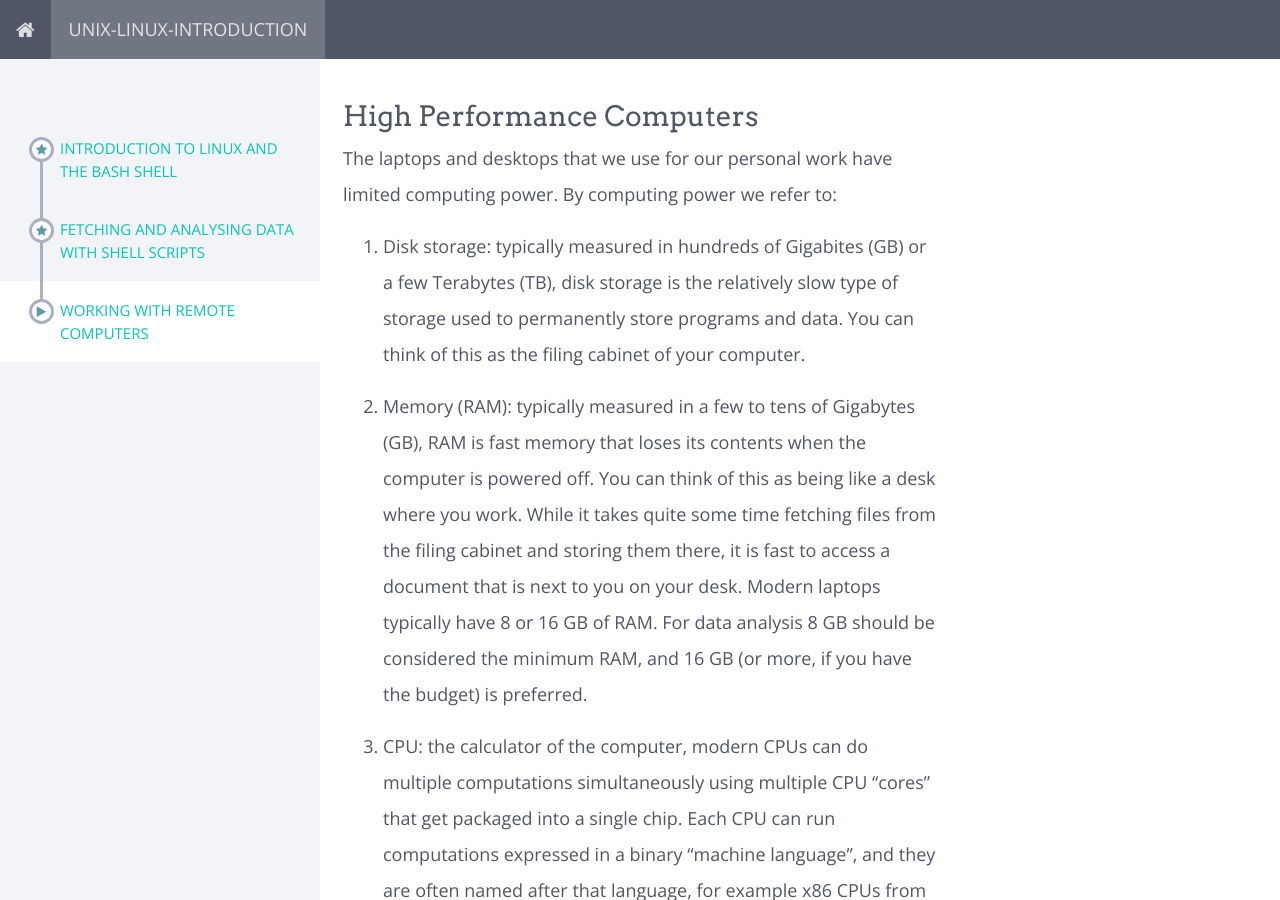
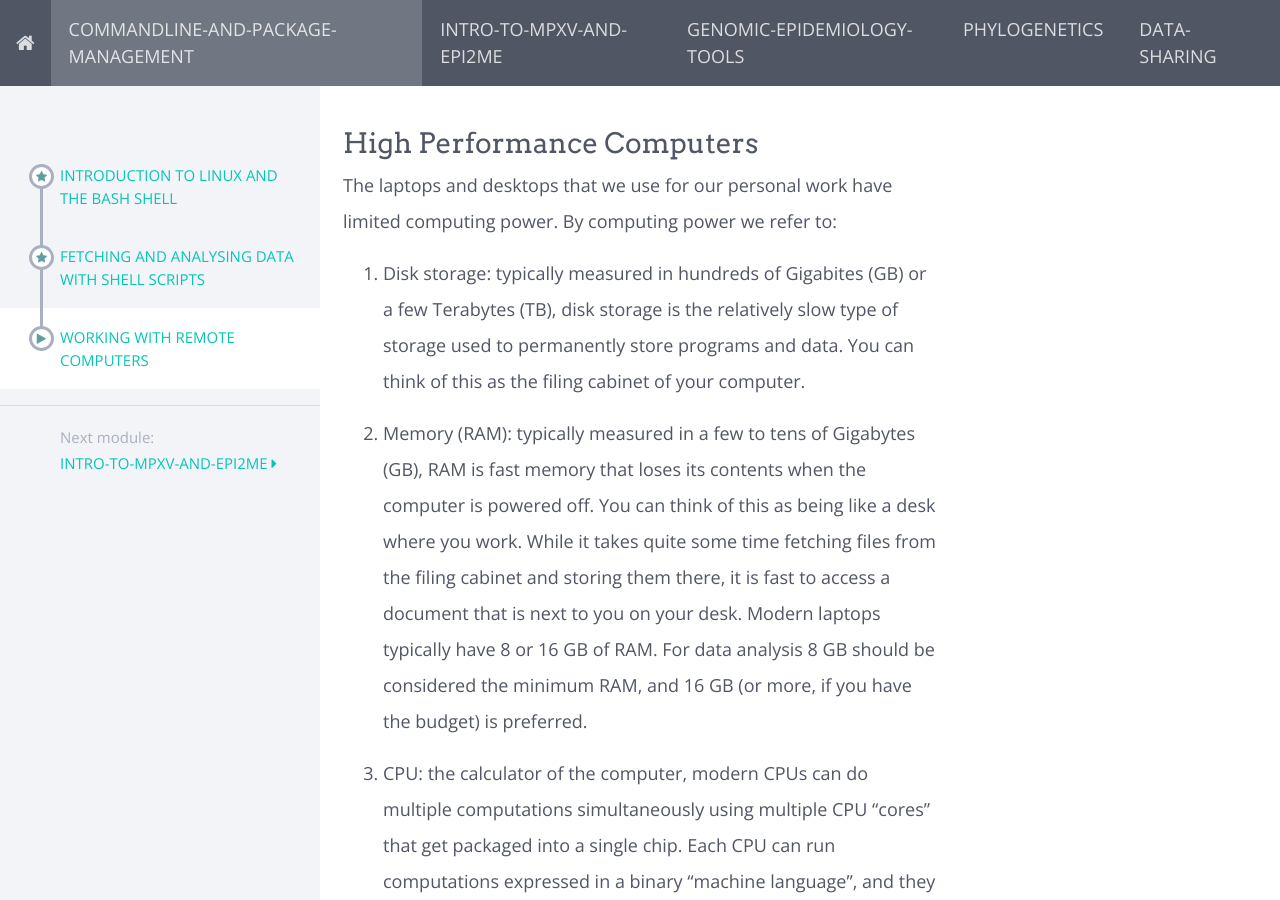
Before and after one commit to SANBI-SA/mpxv-genomics-october2024, a Jekyll site: the page built from modules/commandline-and-package-management/_posts/2024-02-04-working-with-remote-computers.md, in a window 1280 px wide and 900 px high. Built offline with Jekyll 4.4.1, drawn with Linux system fonts in a browser that asks for light colours; nearby versions of some CDN libraries; some of the changed lines change nothing that is shown.

Commit message:
added skeleton materials

````diff
--- a/_data/course.yml
+++ b/_data/course.yml
@@ -2,4 +2,8 @@
 title: Mpox Virus Sequence Analysis October 2024
 description: An introductory course on Mpox Virus Sequence Analysis for Genomic Epidemiology
 modules:
-  - "unix-linux-introduction"
+  - "commandline-and-package-management"
+  - "intro-to-mpxv-and-epi2me"
+  - "genomic-epidemiology-tools"
+  - "phylogenetics"
+  - "data-sharing"
--- /dev/null
+++ b/modules/intro-to-mpxv-and-epi2me/_posts/2024-02-02-intro-mpox-01.md
@@ -0,0 +1,333 @@
+---
+title: Fetching and analysing data with shell scripts
+---
+
+### Task 2: Fetch and analyse data
+
+In the `~/data` directory you will find two files: `file_list1.csv` and `file_list2.csv`. Here is a part of
+`file_list1.csv`:
+
+```
+SRR8364252,https://pathogen-genomics-march-2024.sanbi.ac.za/data/shell/reads/SRR8364252_1.fastq.gz
+SRR8364252,https://pathogen-genomics-march-2024.sanbi.ac.za/data/shell/reads/SRR8364252_2.fastq.gz
+SRR8364253,https://pathogen-genomics-march-2024.sanbi.ac.za/data/shell/reads/SRR8364253_1.fastq.gz
+SRR8364253,https://pathogen-genomics-march-2024.sanbi.ac.za/data/shell/reads/SRR8364253_2.fastq.gz
+```
+
+The structure of the file is a list of sample names and then URLs for some gzipped FASTQ files. We would like to
+fetch all the sequence files listed in `file_list1.txt`. Before that we need to focus on shell scripting.
+
+#### Shell variables
+
+Variables in the shell are either user variables or shell environment variables. Environment variables like
+`HOME` and `PATH` are set in the shell environment and can be used to find out more about the shell environment,
+for example where the user's home directory is or what locations the shell searches for programs to run.
+
+User variables are set by the user and either used in their current shell session or by programs that the
+user runs. Setting a variable looks like this:
+
+```
+MYVAR=value
+```
+
+Note that there is no space between the variable name and the value. The value set this way can be retrieved
+using `$`. For example `echo $MYVAR`. Shell variables can either be UPPERCASE or lowercase, but using UPPERCASE is the
+convention, so that these can be distinguished from e.g. the names of commands.
+
+Shell variables can be specified using braces e.g. `echo ${MYVAR}`. These braces clearly distinguish where the shell
+variable name starts and ends so that you can do things like `echo ${MYVAR}_word`. Without the braces `echo $MYVAR_word` would
+be interpreted as a reference to a variable called `MYVAR_word`.
+
+The variables that you set are only available in the shell session where you set them unless you use the `export` command. If
+you say `export MYVAR` then `MYVAR` is available to any commands that you run in your shell. For more on `export`,
+read [this guide](https://www.digitalocean.com/community/tutorials/export-command-linux) from DigitalOcean.
+
+##### Advanced shell variable expansion
+
+The [GNU Bash manual](https://www.gnu.org/software/bash/manual/html_node/Shell-Parameter-Expansion.html) has a section on shell
+variable expansion. Here are some advanced ways to use variables:
+
+```bash
+# print the value of MYVAR but if MYVAR is not defined, print Hello
+echo ${MYVAR:-Hello}
+
+MYVAR=/home/user/patrice
+# print the part of the variable's value that comes after the first pattern match:
+# this will print home/user/patrice
+echo ${MYVAR#*/}
+
+# print the part of the variable's value that comes after the last pattern match
+# this will print patrice
+echo ${MYVAR##*/}
+
+# NOTE: the pattern now changes from /* to */ for the next two examples
+
+# print the part of the variable's value that comes before the last pattern match
+# this will print /home/user
+echo ${MYVAR%/*}
+
+# print the part of the variable's value that comes before the first pattern match
+# this will print a blank line
+echo ${MYVAR%%/*}
+```
+
+#### Shell scripts
+
+A shell script is a collection of commands, typically stored in a file whose name ends in `.sh`. E.g. `fetch.sh`. A shell script
+should have
+
+`#!/bin/bash`
+
+as its first line. This line is not interpreted by Bash itself (it starts with `#`, the comment character), but it tells the Linux or Unix
+system what command to use to interpret the commands in the file.
+
+The are two ways to run a shell script. Either you can tell `bash` to run the script, e.g.:
+
+```bash
+bash fetch.sh
+```
+
+Or, if you make the shell script file executable with the `chmod a+x` command, you can run the script my referring to its name (including the
+full or relative path), e.g.
+
+```bash
+# only works after chmod a+x fetch.sh
+./fetch.sh
+```
+
+##### Shell parameter variables
+
+Any parameters that you pass on the command line are passed to the shell script as variables named `$1`, `$2`, etc based on the position of the parameter
+in the command line. The number of parameters used in the command line will be listed in the `$#` variable. E.g. in a script called `test1.sh` which
+contains:
+
+```bash
+#!/bin/bash
+
+echo "Number of parameters: $#"
+echo Param1: $1
+echo Param2: $2
+```
+
+If you run `./test1.sh one two three` you will see:
+
+```
+Number of parameters: 3
+Param1: one
+Param2: two
+```
+
+And if you run ./test1.sh one` you will see:
+
+```
+Number of parameters: 1
+Param1: one
+Param2:
+```
+
+Notice that in the first example the third parameter is ignored and in the second example the second parameter is blank.
+
+##### Shell flags
+
+You can set some special flags in a shell script. In `test.sh` with the contents:
+
+```bash
+#!/bin/bash
+
+# exit if any errors are encountered
+set -e
+
+# print the commands as they are executed (useful for debugging)
+set -x
+
+# make it an error to use an undefined variable
+set -u
+
+# if any part of a pipe files, make trigger an error
+
+set -o pipefile
+```
+
+The `set -e` option is especially recommended because it stops a shell script from continuing past the first error that it encounters.
+
+#### Shell loops
+
+The Bash shell supports several different types of loops. The basics of shell loops are explained in
+[this Software Carpentry lesson](https://swcarpentry.github.io/shell-novice/05-loop.html). In essence, the loop is
+a _foreach_ loop. For each element provided it will run once.
+
+```bash
+for LOOPVAR in one two three ; do
+    echo $LOOPVAR
+done
+```
+
+will print:
+
+```
+one
+two
+three
+```
+
+The Bash shell `$()` syntax provides an effective way to create lists to loop over. E.g. `$(cat myfile.txt)` creates a list of all the
+lines in the file and runs the loop once for each line (and for each word in a line if the lines have spaces in them). This is
+called _command substitution_ and what it does is to replace the `$()` with the output (`stdout`) of the command inside the brackets.
+
+For example, using an example from Task 1, `$(tail -n+2 cases.csv |cut -d, -f3)` would give a list of all the dates in the `cases.csv` file. When
+this is used with a `for` loop, all whitespace (spaces, tabs and newlines) acts to separate _items_ and then loop runs once for each item in the
+list. For a more formal description of what command substitution is doing, look in the [GNU Bash manual](https://www.gnu.org/software/bash/manual/html_node/Command-Substitution.html).
+
+
+#### Shell conditionals (If statements)
+
+One final component of Bash shell scripts is `if statements`. The basic structure of a conditional (i.e. `if statement`) is:
+
+```bash
+if SOMETEST
+then
+    # do something
+fi
+```
+
+For an introductory tutorial see [here](https://ryanstutorials.net/bash-scripting-tutorial/bash-if-statements.php) and for a more complete
+reference consult the [GNU Bash manual](https://www.gnu.org/software/bash/manual/html_node/Conditional-Constructs.html).
+
+An important point about the `SOMETEST` part listed above is that it is actually run as a command. Most commonly one uses the test command,
+which is expressed using square brackets (`[[ ]]`) but any command can be used. Any command that returns an exit status of 0 counts as True,
+and any other exit status counts as False.
+
+The square bracket tests (`[[ ]]`) allow [conditional expressions](https://www.gnu.org/software/bash/manual/html_node/Bash-Conditional-Expressions.html)
+and combinations of these conditional expressions. Some of the most common test are `-f` to test if a file exists and `-d` to test if a path is a
+directory, `=` to test if two strings are equal and `-eq` to test if two numbers are equal. There are many others, please refer to the linked tutorials.
+
+Expressions can be combined with logical operators: `&&` for AND, `||` for OR, `!` for NOT (changing True to False or False to True) and brackets `( )`
+for grouping.
+
+#### A practical shell script
+
+Here is an example shell script that fetches files using a file like the `file_list1.csv` mentioned previously:
+
+{% highlight bash linenos %}
+#!/bin/bash
+
+set -u
+set -e
+
+LISTFILE=$1
+
+if [[ ! -f $LISTFILE ]] ; then
+        echo "Incorrect filename, $LISTFILE not found" >&2
+        exit 1
+fi
+
+if [[ ! -d tracking ]] ; then
+        mkdir tracking
+fi
+
+for URL in $(cut -d, -f2 $LISTFILE); do
+        # links look like
+        # https://pathogen-genomics-march-2024.sanbi.ac.za/data/shell/reads/SRR8364252_1.fastq.gz
+        OUTPUT=${URL##*/}
+        if [[ ! -f tracking/$OUTPUT ]] ; then
+                wget -c -O $OUTPUT $URL
+                # curl -L -O $OUTPUT $URL
+                touch tracking/$OUTPUT
+        fi
+done
+{% endhighlight %}
+
+1. Line 1 has the `#!/bin/bash`, the so-called `shebang line`, that tells the system how to run this script
+
+2. Line 3 (`set -u`) tells the Bash shell that referring to uninitialised values should trigger an error. This will force the user to provide
+a command line parameter (i.e. the $1 variable)
+
+3. Line 4 (`set -e`) tells the Bash shell to exit if there is any error. This means that if e.g. a download fails and `wget` exits with an error,
+the script won't carry on running.
+
+4. Line 6 sets the `LISTFILE` variable to the value of `$1` and lines 8 through 11 check if the file exists. If the file does not exist
+(the `! -f` means "file does not exist") then a message is printed to `stderr` (that's what the `>&2` redirect does) and the program exits
+with an error (`exit 1`).
+
+5. Lines 13 through check for the existing of a directory (a subdirectory of the directory in which this script is run) called `tracking` and
+create it if it doesn't exist. This directory will be used to keep track fo which file has been downloaded.
+
+6. Line 17 sets up the loop. `cut -d, -f2` is used to extract the URL part from the LISTFILE and the list of URLs (links) is returned using a `$()`
+operator.
+
+7. Line 20 uses a pattern match to remove everything before the last match of the shell (i.e. glob) pattern `*/`. This leaves only the filename part of
+the URL. The OUTPUT variable is set to the destination filename.
+
+8. Line 21 tests to see if there is a file in the `tracking` directory with the `OUTPUT` filename. If no such file exists, the download will proceed
+
+9. Line 22 downloads the file, storing it in the `OUTPUT` filename. The `-c` flag of `wget` will continue a download if it finds a partially downloaded
+file.
+
+10. Line 23 is commented out but shows how to do a download using `curl`. The `-L` flag to `curl` ensures that if the server tells `curl` that the file has
+move, `curl` will download from the new link. Note that this `curl` command line will not resume partial downloads. The `-C -` option of `curl` does
+support resuming downloads but it has some technical differences from the way `wget` does resume of partial downloads that make it a bit trickier to use.
+
+11. Line 24 uses `touch` to make an empty file in the `tracking` directory with the same name as the `OUTPUT` filename.
+
+12. Lines 25 and 26 end the `if` statement and the `for` loop.
+
+In summary, this script downloads files as specified in `file_list1.csv` and uses a tracking system to ensure that already-downloaded files are not downloaded
+a second time. If it turns out to be necessary to re-download a file, the corresponding tracking file can be deleted from the `tracking` directory.
+
+
+#### Examining the downloaded files
+
+The files are gzip-compressed FASTQ data files from a DNA sequencer. The presumption is that each file is the output of a sequencing run. Let us examine
+the downloaded files. One simple test is to check the sizes of the files. Are there any files with unusual sizes?
+
+<details markdown="1">
+<summary>Show answer</summary>
+Sort the listing of file sizes with `ls -l *.fastq.gz |sort -k5nr`. The `-k5` specificies that `sort` must use the 5th column for sorting and the `n` specifies that
+this must be a numeric sort and finally the `r` specifies that the sort order must be reversed, with the results in descending, not ascending, order.
+
+Looking at the files sorted this way shows that `SRR8364257_1.fastq.gz` and `SRR8364257_2.fastq.gz` are dramatically smaller than the other files. This could be
+a signal that there is something wrong. Perhaps there were problems with the sequencing run or the sample being sequenced?
+</details>
+
+##### Checksums and using them
+
+[Checksums](https://en.wikipedia.org/wiki/Checksum) are calculations used to verify that a file has not been altered or has been downloaded correctly. The
+checksums for the downloaded files are available at [this link](https://pathogen-genomics-march-2024.sanbi.ac.za/data/shell/reads/checksums.txt) and can
+be downloaded using e.g. `wget https://pathogen-genomics-march-2024.sanbi.ac.za/data/shell/reads/checksums.txt`. The checksums in this file are
+[SHA256](https://en.wikipedia.org/wiki/SHA-2) checksums generated using the `sha256sum` tool. Another common checksum type is [MD5](https://en.wikipedia.org/wiki/MD5)
+which can be generated using the `md5sum` tool.
+
+The `checksums.txt` file contains lines like:
+
+```
+d4d7dac720ae285317f8d8adba2ba9077a9e5e4f6099bc9aee3f9900c77a518a  SRR8364252_1.fastq.gz
+38827e72486e2b1025270c619ea110ead5d80901a1f7f7a7ecc5a5f3f604b69b  SRR8364252_2.fastq.gz
+```
+
+where the first column is the checksum and the second is the filename that the checksum applies to. With this file in hand and the files already downloaded,
+we can check if the files match their checksums:
+
+```
+sha256sum -c checksums.txt
+```
+
+What does this show? What might be going on?
+
+<details markdown="1">
+<summary>Show answer</summary>
+For most of the files we get the response that the file is OK and matches it's checksum. For sample `SRR8364261_2.fastq.gz` we get the message `FAILED`.
+
+Our download script did not show any errors, and we can verify this by manually re-downloading the file using `wget` or `curl` and checking the checksums
+again. This shows that either there is a problem with the checksum provided or the with the file on the remote server. This is a problem that you would raise
+with the people who are providing the downloadable files and checksums.
+</details>
+
+##### Resources
+
+[Introduction to Bash Shell Scripting](https://www.linode.com/docs/guides/intro-bash-shell-scripting/)
+
+[Advanced Bash Scripting Guide](https://tldp.org/LDP/abs/html/)
+
+[Introduction to Shell scripting](https://sambitsinha.hashnode.dev/linux-shell-scripting-basics-an-introduction-to-shell-scripting-in-linux) and [Intermediate Shell Scripting](https://sambitsinha.hashnode.dev/intermediate-shell-scripting-in-linux) from [Sambit Sinha](https://sambitsinha.hashnode.dev/?source=top_nav_blog_home)
+
+<a href="https://unix.stackexchange.com/questions/306111/what-is-the-difference-between-the-bash-operators-vs-vs-vs">What is the difference between the Bash operators [[ vs [ vs  ( vs ((?</a>
--- /dev/null
+++ b/modules/phylogenetics/_posts/2024-02-02-phylogenetics-01.md
@@ -0,0 +1,97 @@
+---
+title: Phylogenetics
+---
+
+### Main Topic : Topic
+
+
+#### Theory 1: Introduction to Genomic Epidemiology
+Outline:
+<ol>
+<li>What is genomic epidemiology?</li>
+<li>Pathogen evolution during spread</li>
+<li>Phylogenetic vs transmission trees</li>
+<li>Why use genomic epidemiology</li>
+</ol>
+
+link to resources
+
+#### Theory 2: Pathogen variants and Evolutionary Theory
+Outline:
+<ol>
+<li>Evolution across scales</li>
+<li>Different types of mutations</li>
+<li>Evolution within and between hosts</li>
+</ol>
+
+link to resources
+
+
+#### Analysis 1: Manipulating Genomic Data
+Outline:
+<ol>
+<li>Viewing FASTA files</li>
+<li>Concatenating consensus genomes</li>
+<li>Downloading publicly available genomes</li>
+<li>The importance of multiple sequence alignment</li>
+</ol>
+
+link to resources
+
+#### Analysis 3: Multisequence Alignment
+Outline:
+<ol>
+<li>Build a background dataset</li>
+<li>Multi sequence alignment</li>
+<li>Run a phylogenetic analysis</li>
+</ol>
+
+link to resources
+
+#### Analysis 4: Introduction to Phylogenetics
+Outline:
+<ol>
+<li>The study of the evolutionary history of a species or group of species using genomes or physical traits.</li>
+<li>We build phylogenies to explore how organisms are related to each other</li>
+<li>We examine common and different traits</li>
+<li>For pathogens, we can use their genomes to see how they are spreading through space and time</li>
+</ol>
+
+link to resources
+
+#### Analysis 5: Building Maximum Likelihood Trees
+Outline:
+<ol>
+<li>Input data</li>
+<li>Model Selection</li>
+<li>Bootstrap</li>
+</ol>
+link to resources
+
+
+#### Analysis 6: Visualising  Phylogenetic Trees
+Outline:
+<ol>
+<li></li>
+<li></li>
+<li></li>
+</ol>
+link to resources
+
+#### Application of phylogenetics
+Outline:
+<ol>
+<li></li>
+<li></li>
+<li></li>
+</ol>
+link to resources
+
+#### MPOX Workshop
+Outline:
+<ol>
+<li></li>
+<li></li>
+<li></li>
+</ol>
+link to resources
````
Also changed, not shown: Gemfile.lock (added), modules/commandline-and-package-management/_posts/2024-02-01-intro-to-cli.md (renamed from modules/unix-linux-introduction/_posts/2024-02-01-intro-to-cli.md), modules/commandline-and-package-management/_posts/2024-02-02-task-two.md (renamed from modules/unix-linux-introduction/_posts/2024-02-02-task-two.md), modules/commandline-and-package-management/_posts/2024-02-04-working-with-remote-computers.md (renamed from modules/unix-linux-introduction/_posts/2024-02-04-working-with-remote-computers.md).
